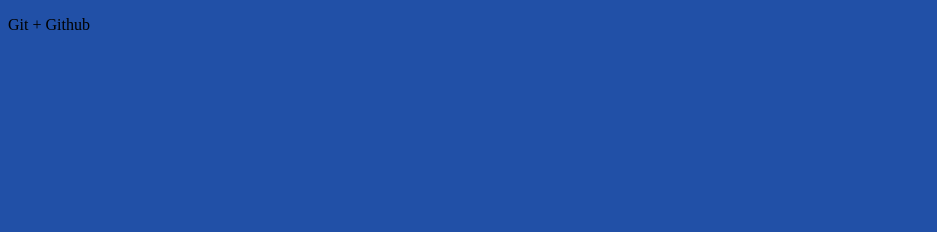
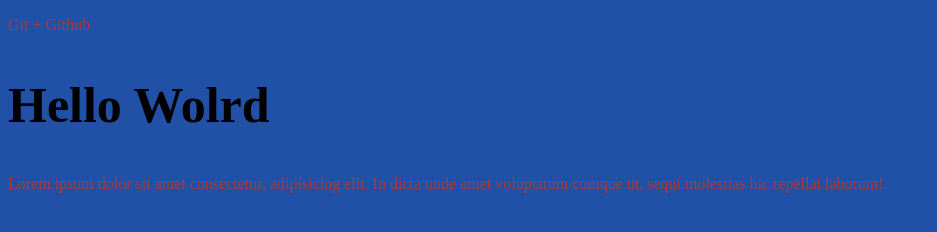
Before and after one commit to lecafede/git-test, a plain HTML site: page index.html in a window 1280 px wide. Shown: the whole page, without its empty margins (0-937 px from the left). Drawn offline with Linux system fonts and the light colour scheme.

Commit message:
Наши первые изменения

```diff
--- a/css/main.css
+++ b/css/main.css
@@ -1,3 +1,11 @@
 body {
     background-color: rgb(33, 80, 167);
 }
+
+p {
+    color: rgb(174, 57, 57);
+}
+
+h2 {
+    font-size: 50px;
+}
--- a/index.html
+++ b/index.html
@@ -9,6 +9,7 @@
 <body>
 
     <p>Git + Github</p>
-
+    <h2>Hello Wolrd</h2>
+    <p>Lorem ipsum dolor sit amet consectetur, adipisicing elit. In dicta unde amet voluptatum cumque ut, sequi molestias hic repellat laborum!</p>
 </body>
 </html>
```
